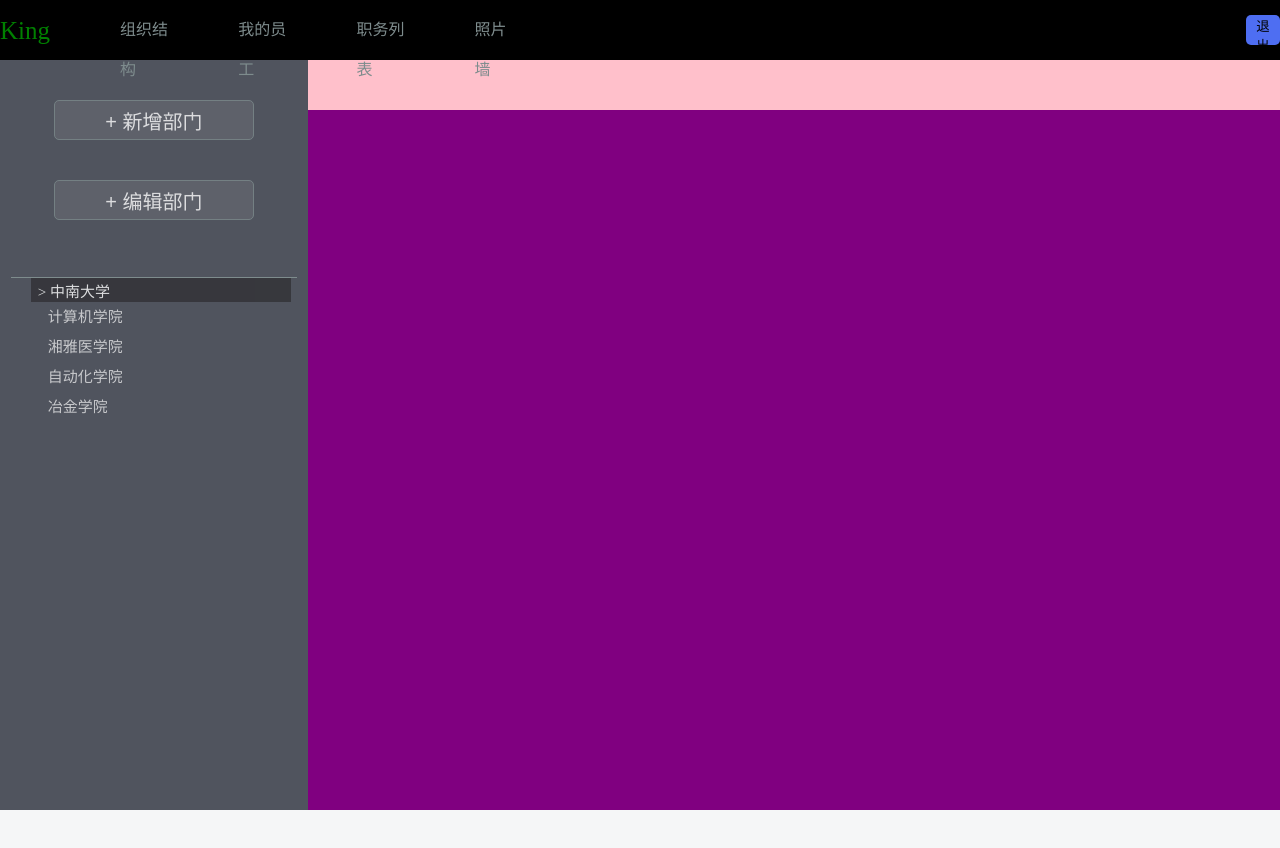
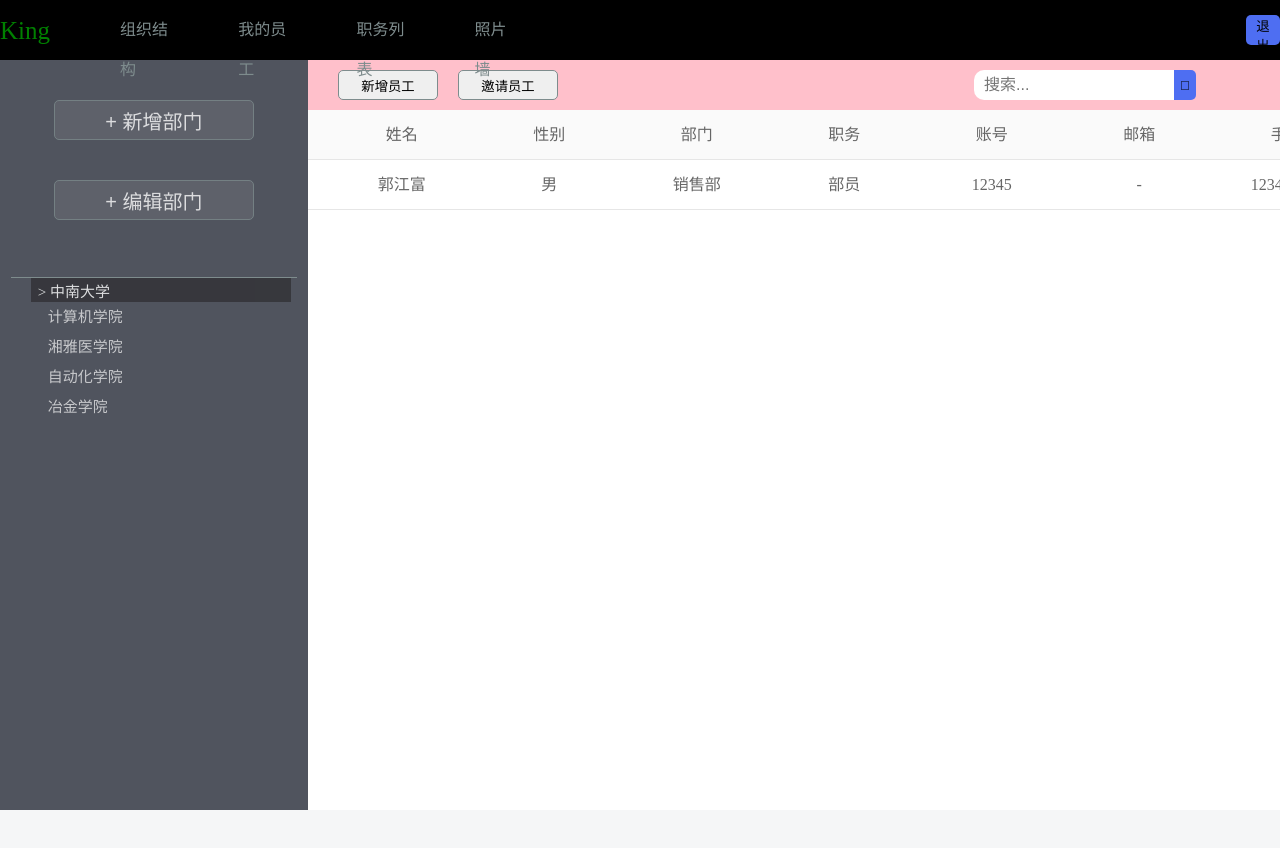
Before and after one commit to MRGUOKING/OrgnazitionManage, a Vue app in the folder Orgnazition/: page /#/structure in a window 1280 px wide. Shown: the top 848 px of the page. Built offline with nearby package versions, Linux system fonts and the light colour scheme.

Commit message:
登录，注册页面，管理人员界面

```diff
--- a/Orgnazition/src/pages/Structure.vue
+++ b/Orgnazition/src/pages/Structure.vue
@@ -27,7 +27,53 @@
 
 <!--    右侧详情-->
     <article class="structure-right">
-      <section class="right-top"></section>
+<!--      右上-->
+      <section class="right-top">
+        <div class="button-container">
+          <button>新增员工</button>
+          <button>邀请员工</button>
+        </div>
+        <div class="search">
+          <input type="text" placeholder="搜索...">
+          <button class="iconfont">&#xe6e6</button>
+        </div>
+      </section>
+<!--      右下-->
+      <section class="right-bottom">
+        <table style="width: 100%">
+          <thead style="width: 100%">
+          <tr class="list-head">
+            <th>姓名</th>
+            <th>性别</th>
+            <th>部门</th>
+            <th>职务</th>
+            <th>账号</th>
+            <th>邮箱</th>
+            <th>手机</th>
+            <th>操作</th>
+          </tr>
+          </thead>
+          <tbody>
+          <tr class="list-head">
+            <th>郭江富</th>
+            <th>男</th>
+            <th>销售部</th>
+            <th>部员</th>
+            <th>12345</th>
+            <th>-</th>
+            <th>123434343</th>
+            <th>
+              <div>
+                <button>编辑</button>
+                <button>停用</button>
+                <button>冻结</button>
+              </div>
+
+            </th>
+          </tr>
+          </tbody>
+        </table>
+      </section>
     </article>
   </div>
 </div>
@@ -60,7 +106,7 @@ export default {
 .structure-right{
   width: 80%;
   height: 100%;
-  background-color: purple;
+  background-color: #ffffff;
   display: flex;
   flex-direction: column;
   justify-content: start;
@@ -127,5 +173,85 @@ export default {
   width: 100%;
   height: 50px;
   background-color: pink;
+  display: flex;
+  justify-content: start;
+  align-items: center;
+}
+.right-top .button-container{
+  width: 50%;
+  display: flex;
+  justify-content: start;
+  align-items: center;
+  margin-left: 30px;
+}
+.button-container button{
+  /*margin-top: 10px;*/
+  margin-right: 20px;
+  width: 100px;
+  height: 30px;
+  outline: none;
+  border-radius: 5px;
+  border: 1px solid #7e8c8d;
+}
+
+.search{
+  display: flex;
+  justify-content: center;
+  margin-left: 20px;
+}
+.search input{
+  width: 200px;
+  height: 30px;
+  text-indent: 10px;
+  border-radius: 10px 0 0 10px;
+  outline: none;
+  margin-right: 0;
+
+}
+.right-bottom{
+  width: 100%;
+}
+.search button{
+  border-radius: 0px 5px 5px 0px;
+  float: right;
+  height: 30px;
+  border: none;
+  outline: none;
+  background-color: #4e6ef2;
+  cursor: pointer;
+}
+.search button:hover{
+  background-color: #4662d9;
+}
+.list-head{
+  padding: 0 20px;
+  /*width: 800px;*/
+  width: 1220px;
+  height: 50px;
+  display: flex;
+  justify-content: space-between;
+  align-items: center;
+}
+.list-head th{
+  flex: 1;
+}
+tbody{
+
+}
+tr{
+  box-sizing: border-box;
+  padding: 5px;
+  border-bottom: 1px solid #e6e6e6;
+  color: #666666;
+}
+thead tr{
+  background-color: #fafafa;
+}
+th button{
+  background-color: rgba(0,0,0,0);
+  outline: none;
+  border: none;
+  color: #00a8ff;
+  cursor: pointer;
 }
 </style>
```
